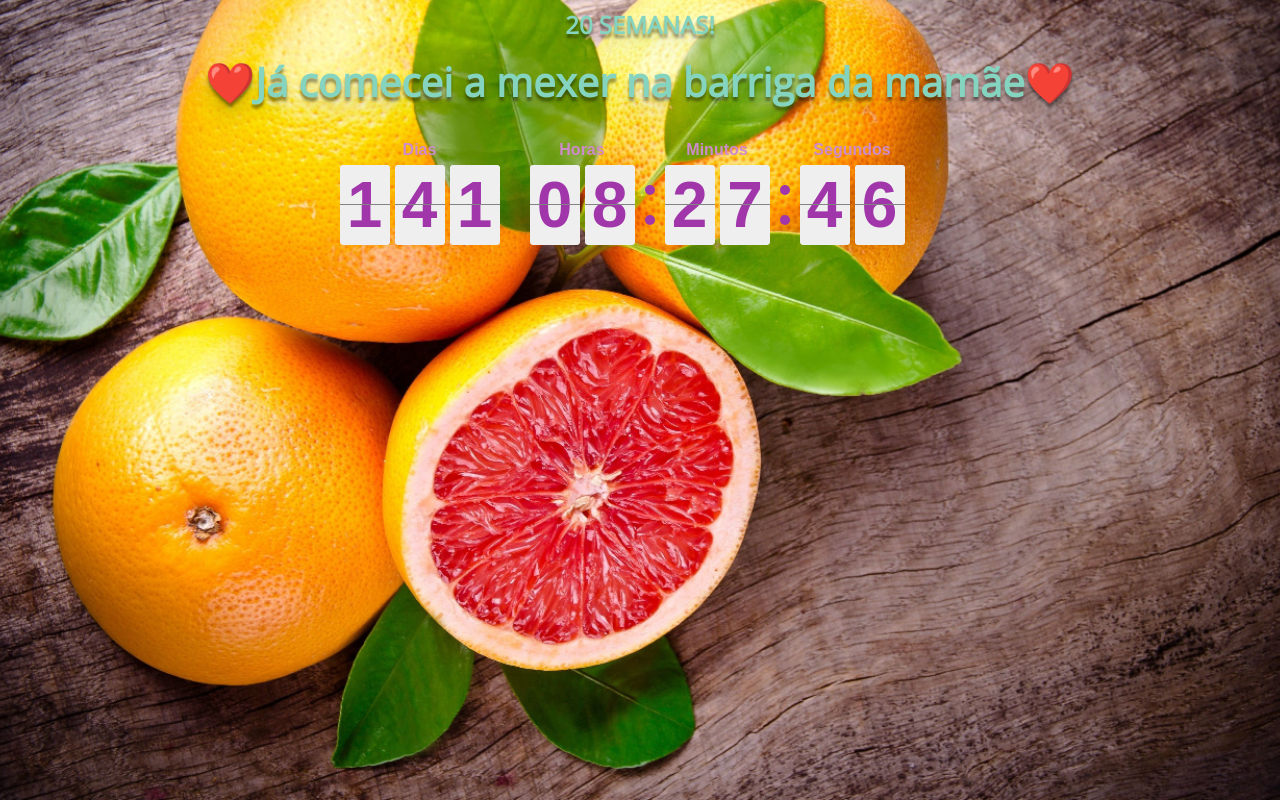
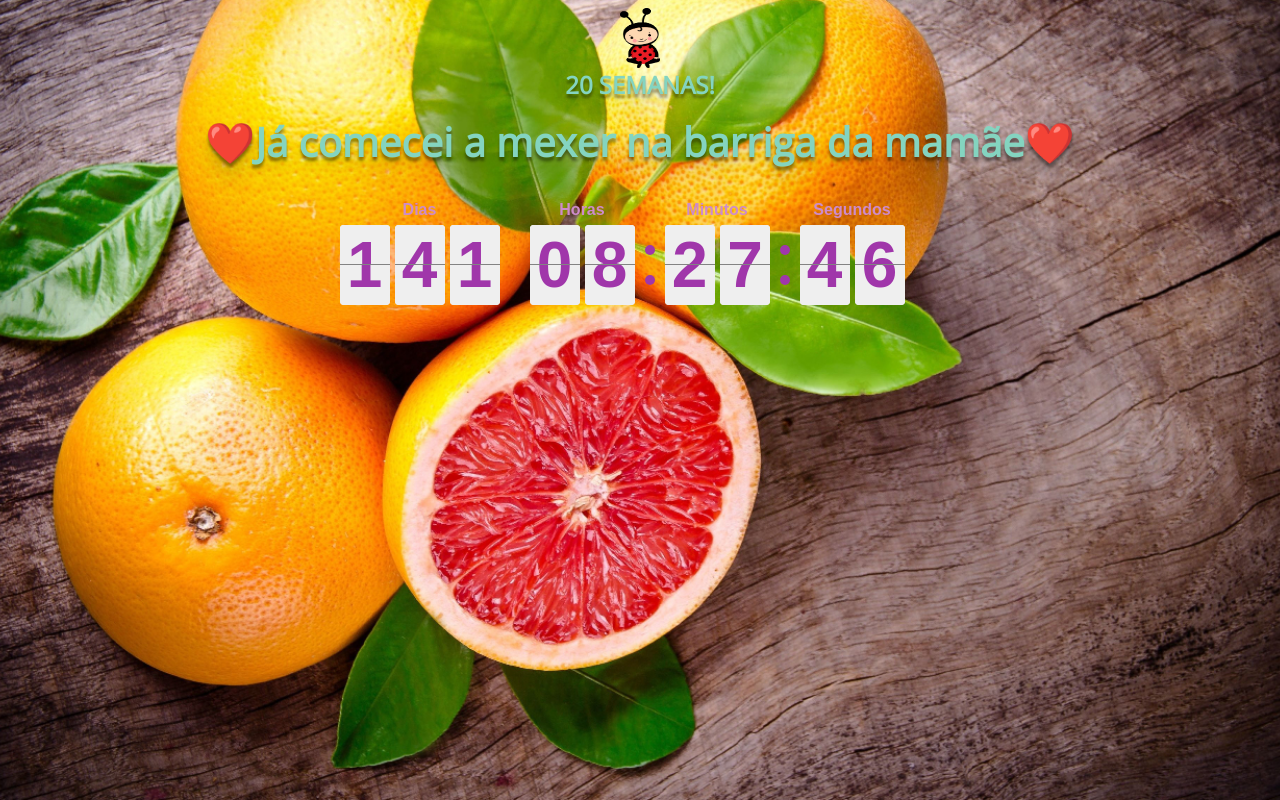
Before and after one commit to raphatapi/joana, a plain HTML site: page index.html in a window 1280 px wide. Drawn offline with nearby package versions, Linux system fonts and the light colour scheme.

Commit message:
flipdown

```diff
--- a/index.html
+++ b/index.html
@@ -17,7 +17,7 @@
     </video> -->
     <div class="content">
         <div id="header">
-            <h2>20 SEMANAS!</h2>
+            <img src="./pngwing.com.png" height="60" width="40"><h2>20 SEMANAS!</h2>
             <h1>❤️Já comecei a mexer na barriga da mamãe❤️</h1>
         </div>
         <div id="clock">
@@ -31,14 +31,12 @@
 
 
     <script>
-        var flipdown = new FlipDown(1656684000);
-        flipdown.start();
+        new FlipDown(1656684000, {
+            theme: "dark",
+        }).start();
         flipdown.ifEnded(() => {
             console.log('The countdown has ended!');
         });
-        // var flipdown = new FlipDown(datetime, el, {
-        //     theme: 'light' // or dark
-        // });
     </script>
 </body>
 </html>
```
